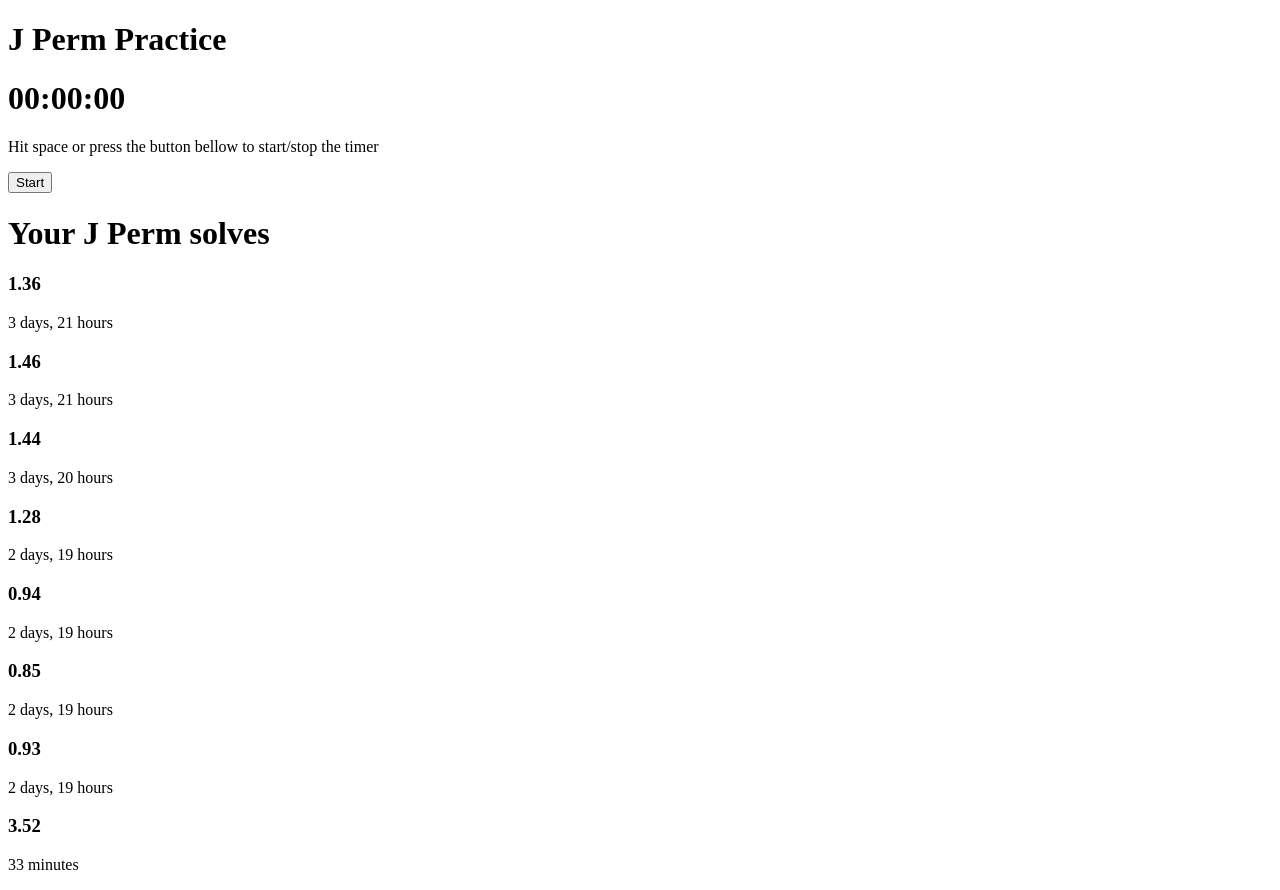
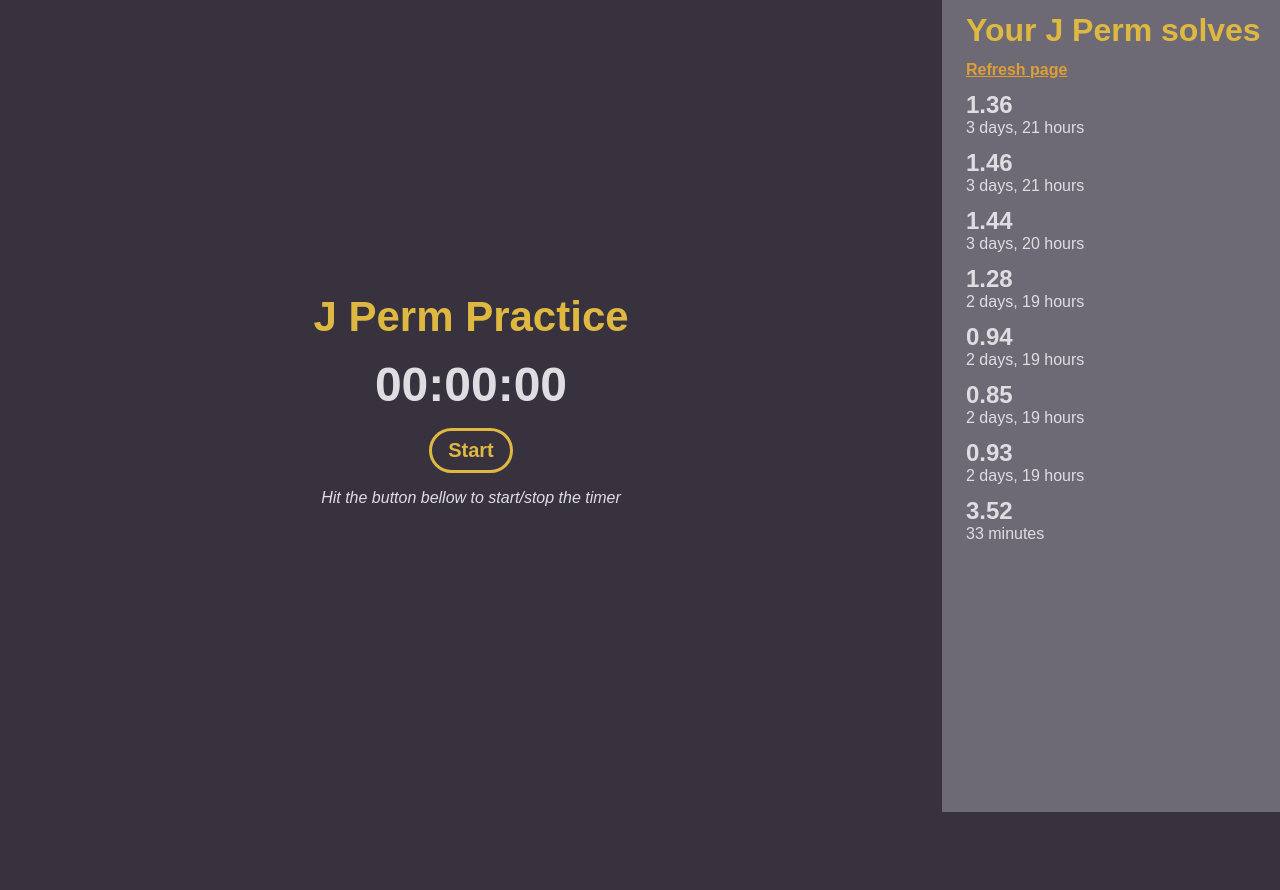
Before and after one commit to Skythe7/algodex, a Django app: page /practice/1 in a window 1280 px wide. After the commit the page ends 812 px from the top, so only its background shows below. Run offline with Django 5.2, Linux system fonts and the light colour scheme; a user stored in the database is signed in; data comes from the database, SQL or seed files in the repository; both versions use the stored data as it was after the commit; some libraries are stand-ins or nearby versions.

Commit message:
Add practice css

```diff
--- /dev/null
+++ b/Algodex/main/static/styles/practice.css
@@ -0,0 +1,100 @@
+:root {
+    --background: #37323E;
+    --primary: #DEB841;
+    --secondary: #DE9E36;
+    --text: #e0dde2;
+    --middle: #6D6A75;
+}
+
+* {
+    margin: 0;
+    padding: 0;
+    font-family: Arial, Helvetica, sans-serif;
+    text-decoration: none;
+}
+
+html, body {
+    background-color: var(--background);
+    color: var(--text);
+    height: 100%;
+}
+
+.container {
+    display: flex;
+    align-items: center;
+    justify-content: center;
+    height: 100%;
+}
+
+.algorithm-container {
+    text-align: center;
+    width: 75%;
+}
+
+#algorithm-title {
+    font-size: 42px;
+    color: var(--primary);
+    margin-bottom: 16px;
+}
+
+#timer {
+    font-size: 48px;
+    margin-bottom: 16px;
+}
+
+#timer-btn {
+    border: 3px solid var(--primary);
+    font-size: 20px;
+    color: var(--primary);
+    background-color: var(--background);
+    padding: 8px 16px;
+    font-weight: bold;
+    border-radius: 24px;
+    margin-bottom: 16px;
+}
+
+#info {
+    font-style: italic;
+}
+
+.solve-container {
+    background-color: var(--middle);
+    height: 100%;
+    padding: 24px 0px 0px 24px;
+    width: 25%;
+}
+
+.title {
+    color: var(--primary);
+    margin-bottom: 12px;
+}
+
+.refresh {
+    color: var(--secondary);
+    margin-bottom: 16px;
+    text-decoration: underline;
+    font-weight: bold;
+}
+
+.solve {
+    margin: 12px 0;
+}
+
+.time {
+    font-size: 24px;
+}
+
+@media screen and (max-width: 720px) {
+    .container {
+        flex-direction: column;
+        margin-top: 24px;
+    }
+
+    .algorithm-container {
+        margin-bottom: 32px;
+    }
+
+    .solve-container {
+        width: 100%;
+    }
+}
--- a/Algodex/main/templates/practice.html
+++ b/Algodex/main/templates/practice.html
@@ -1,17 +1,19 @@
 {% extends 'layout.html' %}
 
 {% load static %}
+
+{% block css %} <link rel="stylesheet" href="{% static 'styles/practice.css' %}"> {% endblock %}
 
 {% block title %} Algodex | {{ algorithm.name }} (Practice) {% endblock %}
 
 {% block body %}
     {% csrf_token %}
-    <div>
+    <div class="container">
+        <div class="algorithm-container">
             <h1 id="algorithm-title">{{ algorithm.name }} Practice</h1>
             <h1 id="timer" data-algorithm-id="{{ algorithm.id }}">
                 <span id="minute">00</span>:<span id="second">00</span>:<span id="milisecond">00</span>
             </h1>
-        <p>Hit space or press the button bellow to start/stop the timer</p>
 
             {% if not request.user.is_authenticated %}
                 <p>WARNING: Since you are not signed in yet, your progress will not be saved.</p>
@@ -19,17 +21,23 @@
             {% endif %}
 
             <button id="timer-btn">Start</button>
+
+            <p id="info">Hit the button bellow to start/stop the timer</p>
         </div>
 
-    <div>
-        <h1>Your {{ algorithm.name }} solves</h1>
+        <div class="solve-container">
+            <h1 class="title">Your {{ algorithm.name }} solves</h1>
+            <a class="refresh" href="{% url 'practice' algorithm.id %}">Refresh page</a>
 
             {% if solves %}
                 {% for solve in solves %}
-                <h3>{{ solve.time|floatformat:2 }}</h3>
-                <p>{{ solve.timestamp|timesince }}</p>
+                    <div class="solve">
+                        <h3 class="time">{{ solve.time|floatformat:2 }}</h3>
+                        <p class="timestamp">{{ solve.timestamp|timesince }}</p>
+                    </div>
                 {% endfor %}
             {% endif %}
+        </div>
     </div>
 
     <script src="{% static 'scripts/timer.js' %}"></script>
```
Also changed, not shown: Algodex/db.sqlite3. Lines whose indentation alone changed are shown as unchanged.
